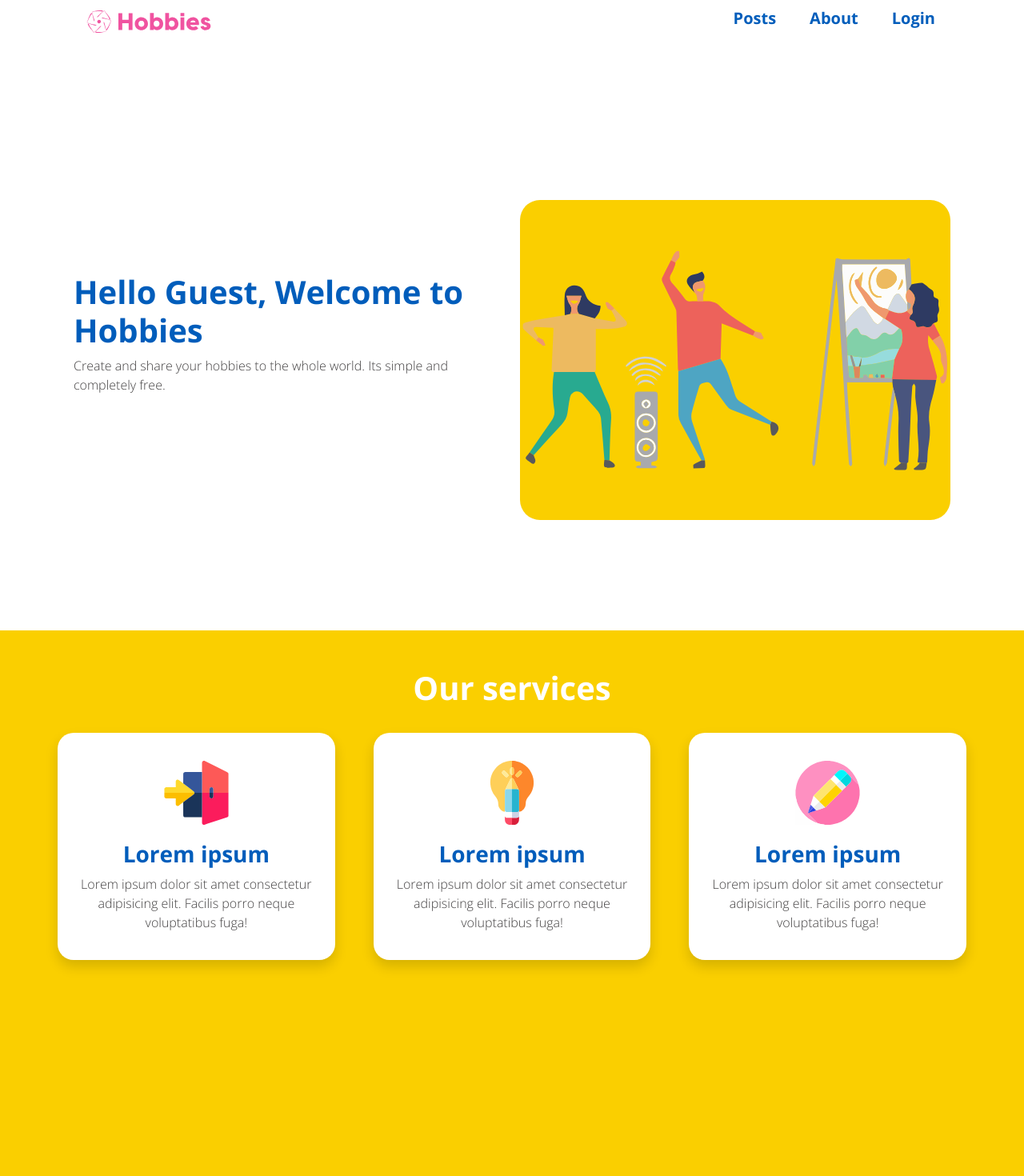
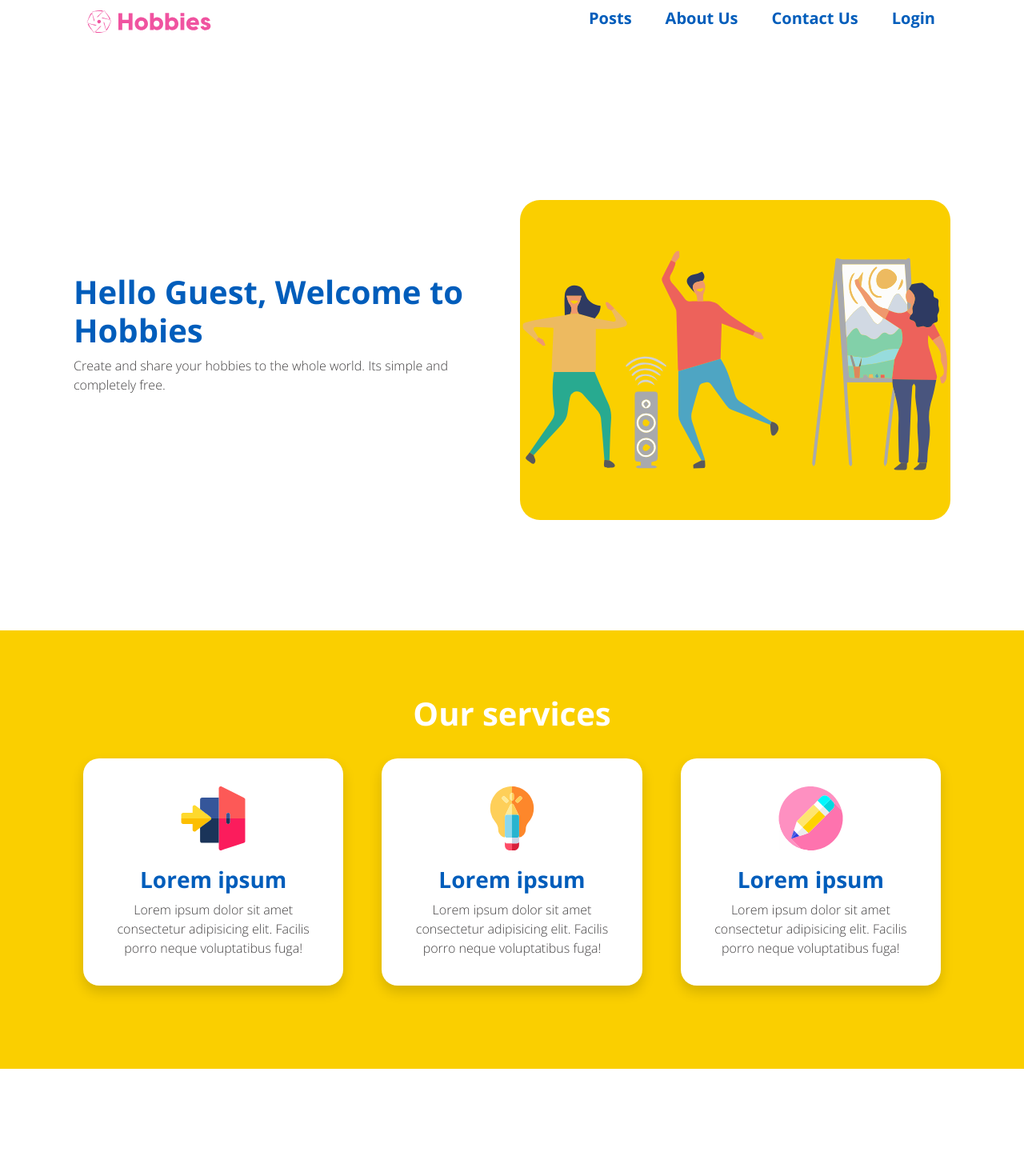
Before and after one commit to floydfdes/app-hobbies-nextjs, a Next.js app: page / in a window 1280 px wide. Shown: the top 1470 px of the page at 80% size. Built offline with nearby package versions, Linux system fonts and the light colour scheme.

Commit message:
UI changes.

```diff
--- a/components/Navbar.jsx
+++ b/components/Navbar.jsx
@@ -55,7 +55,12 @@ const Navbar = ({ currentUser }) => {
             </li>
             <li className="nav-item">
               <Link href="/about" className="nav-link">
-                About
+                About Us
+              </Link>
+            </li>
+            <li className="nav-item">
+              <Link href="/hobbies" className="nav-link">
+                Contact Us
               </Link>
             </li>
             <li className="nav-item">
--- a/pages/login.jsx
+++ b/pages/login.jsx
@@ -73,7 +73,7 @@ function Login() {
               <Form>
                 <div className="mt-3">
                   <Field type="email" name="email" placeholder="Email" />
-                  <span className="validation-span">
+                  <span className={`${styles.validationError}`}>
                     <ErrorMessage name="email" />
                   </span>
                 </div>
@@ -83,7 +83,7 @@ function Login() {
                     name="password"
                     placeholder="Password"
                   />
-                  <span className="validation-span">
+                  <span className={`${styles.validationError}`}>
                     <ErrorMessage name="password" />
                   </span>
                 </div>
--- a/styles/Login.module.css
+++ b/styles/Login.module.css
@@ -59,6 +59,9 @@
   height: 20px;
   display: block;
 }
+.validationError {
+  color: red;
+}
 
 @media screen and (max-width: 764px) {
   .containerHeight {
--- a/styles/Section.module.css
+++ b/styles/Section.module.css
@@ -16,12 +16,9 @@
 }
 .cardSection {
   background: var(--color-3);
-  padding: 3rem;
+  padding: 5rem;
 }
 @media screen and (min-width: 720px) {
-  .cardSection {
-    height: 100vh;
-  }
   .cardSection h1,
   .cardSection p {
     padding: 0px 25% !important;
--- a/styles/globals.css
+++ b/styles/globals.css
@@ -95,6 +95,7 @@ button {
 .hobbies-container .card {
   border-radius: 10px;
   background: var(--color-2);
+  height: 350px;
 }
 .hobbies-container .card-title {
   margin-bottom: 0.2rem !important;
@@ -103,7 +104,13 @@ button {
 .hobbies-container .card-body {
   padding: 1rem 0.3rem !important;
 }
-
+.hobbies-container .card-body span {
+  display: flex;
+  align-items: center;
+}
 .gray-paras {
   color: var(--color-4);
 }
+.card-text {
+  color: var(--color-5);
+}
```
Also changed, not shown: pages/hobbies/index.jsx (+4 -4 lines), pages/signup.jsx (+6 -6 lines).
